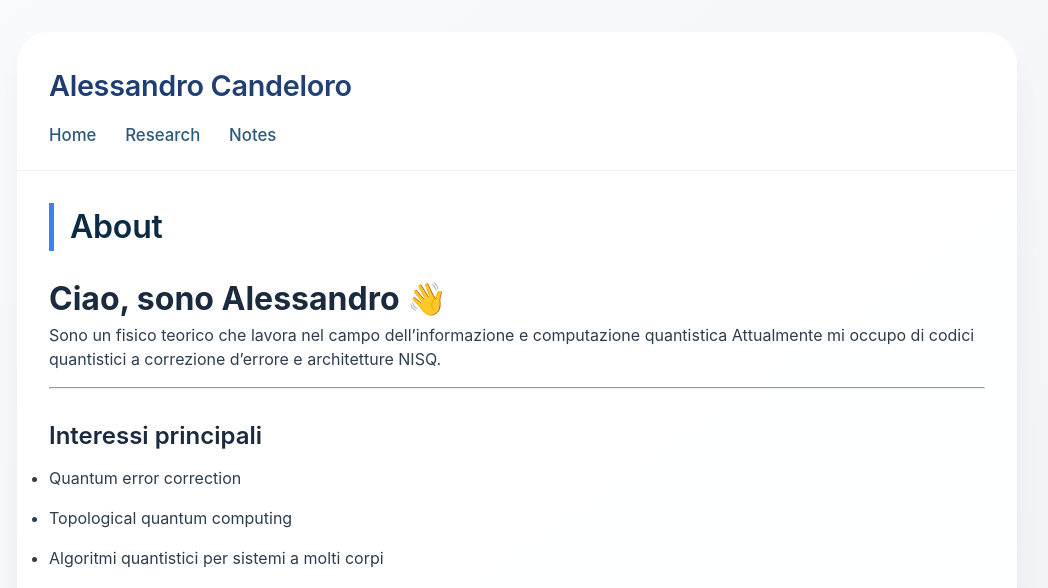
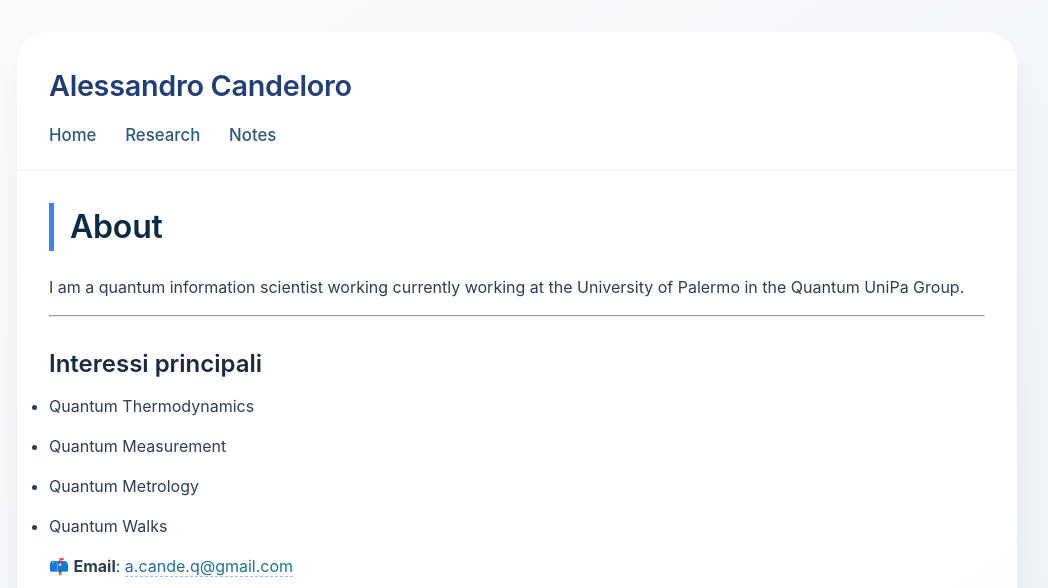
Before and after one commit to alecandeloro/alecandeloro.github.io, a Jekyll site: the page built from index.md, in a window 1280 px wide. Shown: the top 588 px of the page, without its empty margins (123-1171 px from the left). Built offline with Jekyll 4.4.1, drawn with Linux system fonts in a browser that asks for light colours; some of the changed text lies outside the part shown.

Commit message:
Update index.md

```diff
--- a/index.md
+++ b/index.md
@@ -3,19 +3,15 @@ layout: default
 title: About
 ---
 
-# Ciao, sono Alessandro 👋
 
-Sono un fisico teorico che lavora nel campo dell'informazione e computazione quantistica
-Attualmente mi occupo di codici quantistici a correzione d’errore e architetture NISQ.
+I am a quantum information scientist working currently working at the University of Palermo in the Quantum UniPa Group.
 
 ---
 
 ## Interessi principali
-- Quantum error correction
-- Topological quantum computing
-- Algoritmi quantistici per sistemi a molti corpi
+- Quantum Thermodynamics
+- Quantum Measurement
+- Quantum Metrology
+- Quantum Walks
 
 📫 **Email**: [a.cande.q@gmail.com](mailto:a.cande.q@gmail.com)
-
-![Quantum circuit](https://upload.wikimedia.org/wikipedia/commons/thumb/6/6c/Quantum_Circuit_Example.svg/1024px-Quantum_Circuit_Example.svg.png)
-*Esempio di circuito quantistico (immagine illustrativa)*
```
